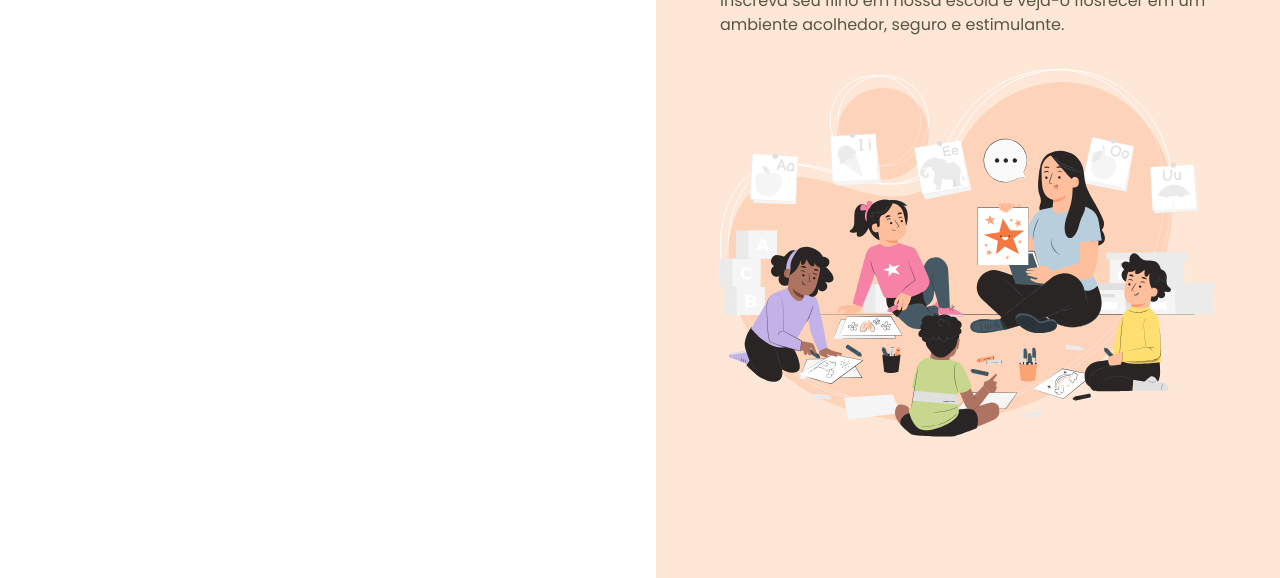
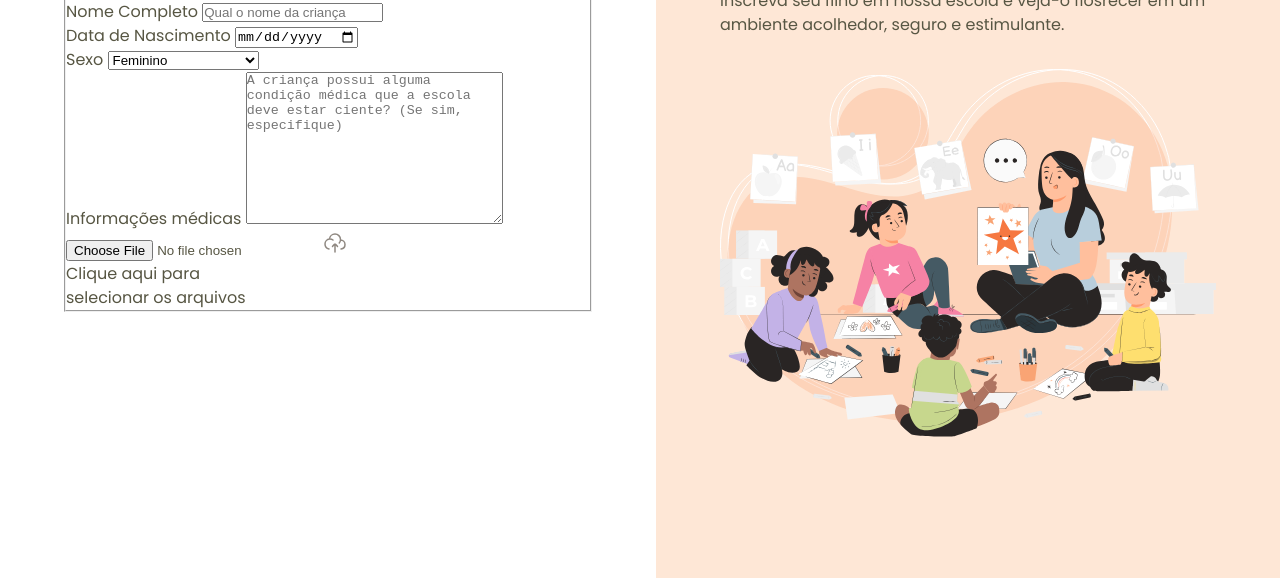
Before and after one commit to mthszr/enrollment-form, a plain HTML site: page index.html in a window 1280 px wide. Shown: the part 222-800 px from the top of the page. Drawn offline with Linux system fonts and the light colour scheme; a web font is replaced by a local one.

Commit message:
Add enrollment form with child information fields and file upload option

```diff
--- a/index.html
+++ b/index.html
@@ -18,6 +18,7 @@
 
 <body>
   <div id="app">
+
     <main>
       <div class="main-container">
         <div class="back">
@@ -27,8 +28,50 @@
 
         <h1>Formulário de Matrícula</h1>
         <p>Preencha os dados abaixo para matricular seu filho na escola de educação infantil Estrelas do Amanhã</p>
+
+        <form method="post" enctype="multipart/form-data">
+          <fieldset class="child-info">
+            <legend>Informações da criança</legend>
+
+            <div class="input-wrapper">
+              <label for="fullname">Nome Completo</label>
+              <input id="fullname" name="fullname" type="text" placeholder="Qual o nome da criança">
+            </div>
+
+            <div class="input-wrapper">
+              <label for="">Data de Nascimento</label>
+              <input id="birth" name="birth" type="date" lang="pt-BR">
+            </div>
+
+            <div class="selet-wrapper">
+              <label for="gender">Sexo</label>
+              <select id="gender" name="gender">
+                <option value="female">Feminino</option>
+                <option value="male">Masculino</option>
+                <option value="na">Prefiro não responder</option>
+              </select>
+            </div>
+
+            <div class="textarea-wrapper">
+              <label for="medical-info">Informações médicas</label>
+              <textarea name="medical-info" id="medical-info" cols="30" rows="10"
+                placeholder="A criança possui alguma condição médica que a escola deve estar ciente? (Se sim, especifique)"></textarea>
+            </div>
+
+            <div class="droparea-wrapper">
+              <input type="file" id="birth-file" name="birth-file">
+              <img src="./assets/icons/cloud-upload.svg" alt="">
+              <p>
+                Clique aqui para <br>
+                selecionar os arquivos
+              </p>
+            </div>
+
+          </fieldset>
+        </form>
       </div>
     </main>
+
     <aside>
       <div class="aside-container">
         <header>
```
